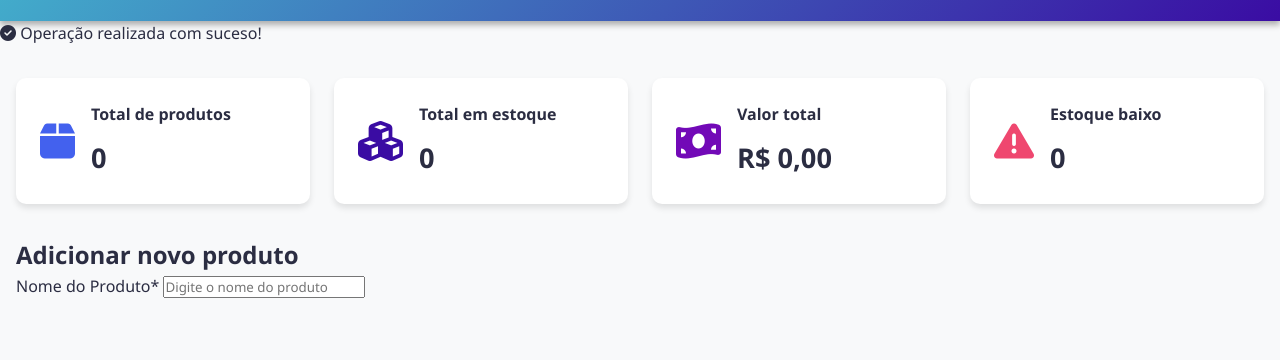
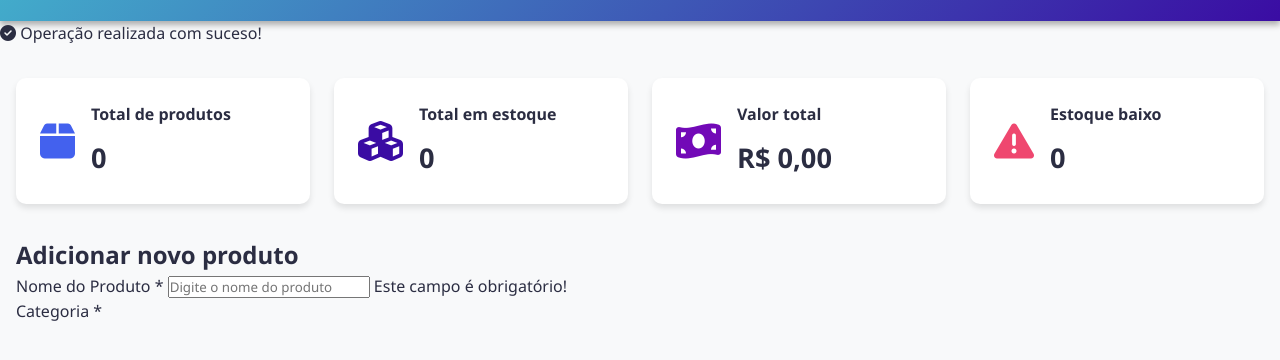
Before and after one commit to anselmosz/invent-store-web, a plain HTML site: page index.html in a window 1280 px wide. Shown: the part 114-474 px from the top of the page. Drawn offline with Linux system fonts and the light colour scheme.

Commit message:
added readme file and modified index at lines 64-70

```diff
--- a/index.html
+++ b/index.html
@@ -62,8 +62,13 @@
         <h2>Adicionar novo produto</h2>
         <form action="" class="produto-form">
           <div class="form-group">
-            <label for="nome">Nome do Produto*</label>
+            <label for="nome">Nome do Produto <span class="campo-obrigatorio">*</span></label>
             <input type="text" id="nome" placeholder="Digite o nome do produto">
+            <span class="erro-msg" id="erro-nome">Este campo é obrigatório!</span>
+          </div>
+          <div class="form-group">
+            <label for="categoria">Categoria <span class="campo-obrigatorio">*</span></label>
+
           </div>
         </form>
       </div>
```
Also changed, not shown: 1 other file.
